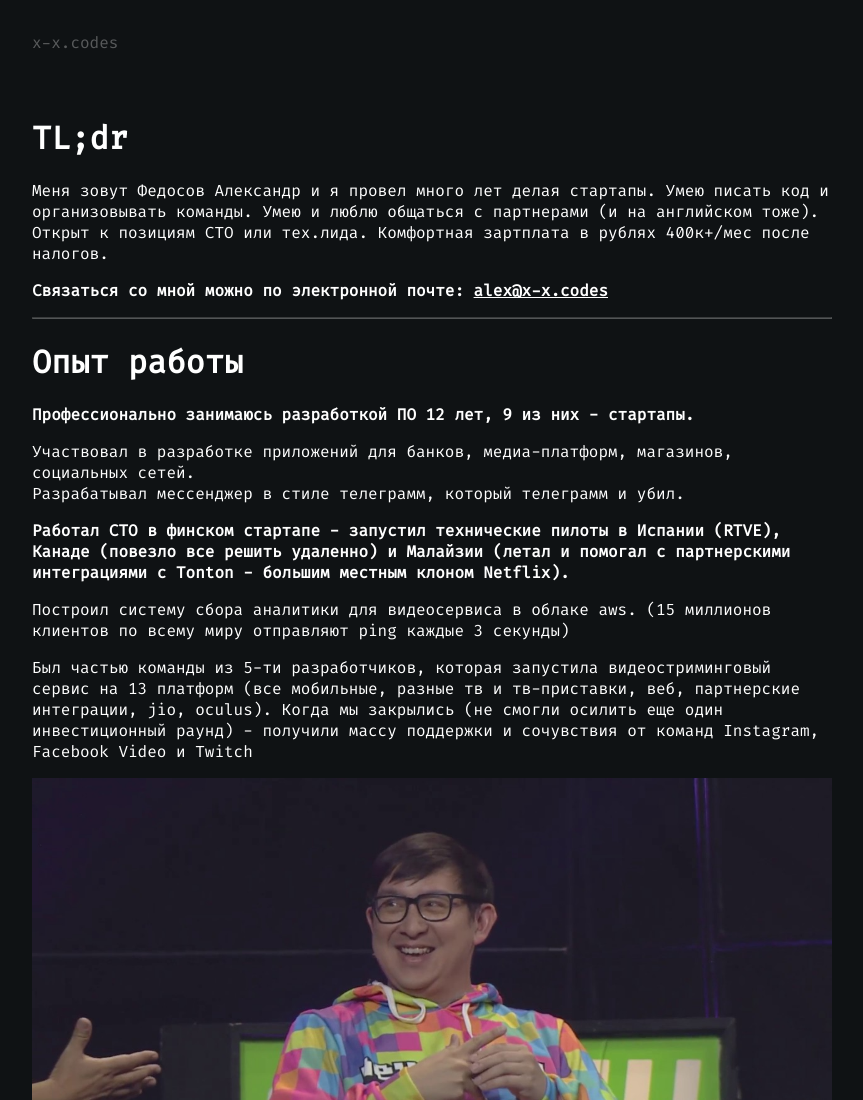
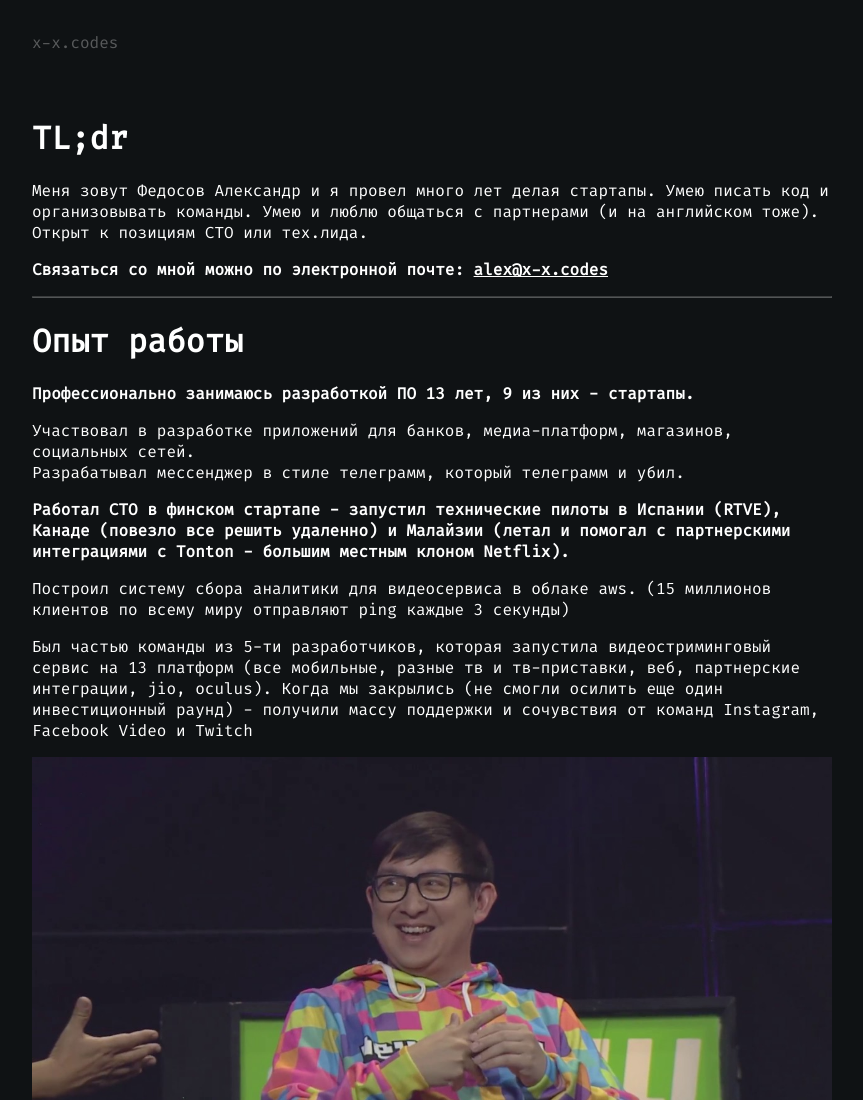
Before and after one commit to alexfedosov/x-x.codes, a Gatsby site: page /ru/about in a window 1280 px wide. Shown: the top 1100 px of the page, without its empty margins (0-863 px from the left). Built offline with nearby package versions, Linux system fonts and the light colour scheme; Gatsby itself is replaced by a stand-in of ours.

Commit message:
Update about

```diff
--- a/src/pages/ru/about.js
+++ b/src/pages/ru/about.js
@@ -10,8 +10,7 @@ const AboutPage = () => {
         <h1>TL;dr</h1>
         <p>
           Меня зовут Федосов Александр и я провел много лет делая стартапы. Умею писать код и организовывать команды.
-          Умею и люблю общаться с партнерами (и на английском тоже). Открыт к позициям CTO или тех.лида. Комфортная
-          зартплата в рублях 400к+/мес после налогов.
+          Умею и люблю общаться с партнерами (и на английском тоже). Открыт к позициям CTO или тех.лида.
         </p>
         <p><strong>Связаться со мной можно по электронной почте: <a
           href="mailto:alex@x-x.codes">alex@x-x.codes</a></strong></p>
@@ -20,7 +19,7 @@ const AboutPage = () => {
         <p>
           <p>
             <strong>
-              Профессионально занимаюсь разработкой ПО 12 лет, 9 из них - стартапы.
+              Профессионально занимаюсь разработкой ПО 13 лет, 9 из них - стартапы.
             </strong>
           </p>
           Участвовал в разработке приложений для банков, медиа-платформ, магазинов, социальных сетей.<br/>
```
